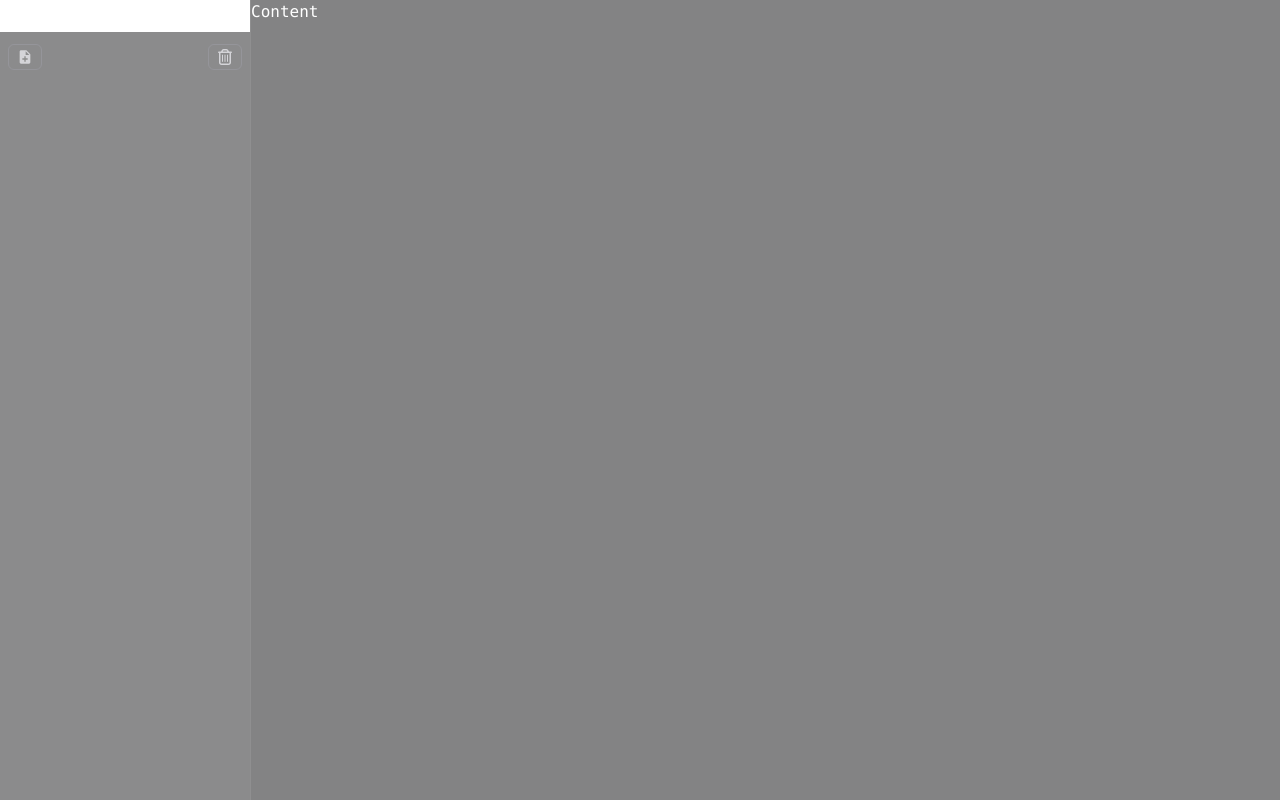
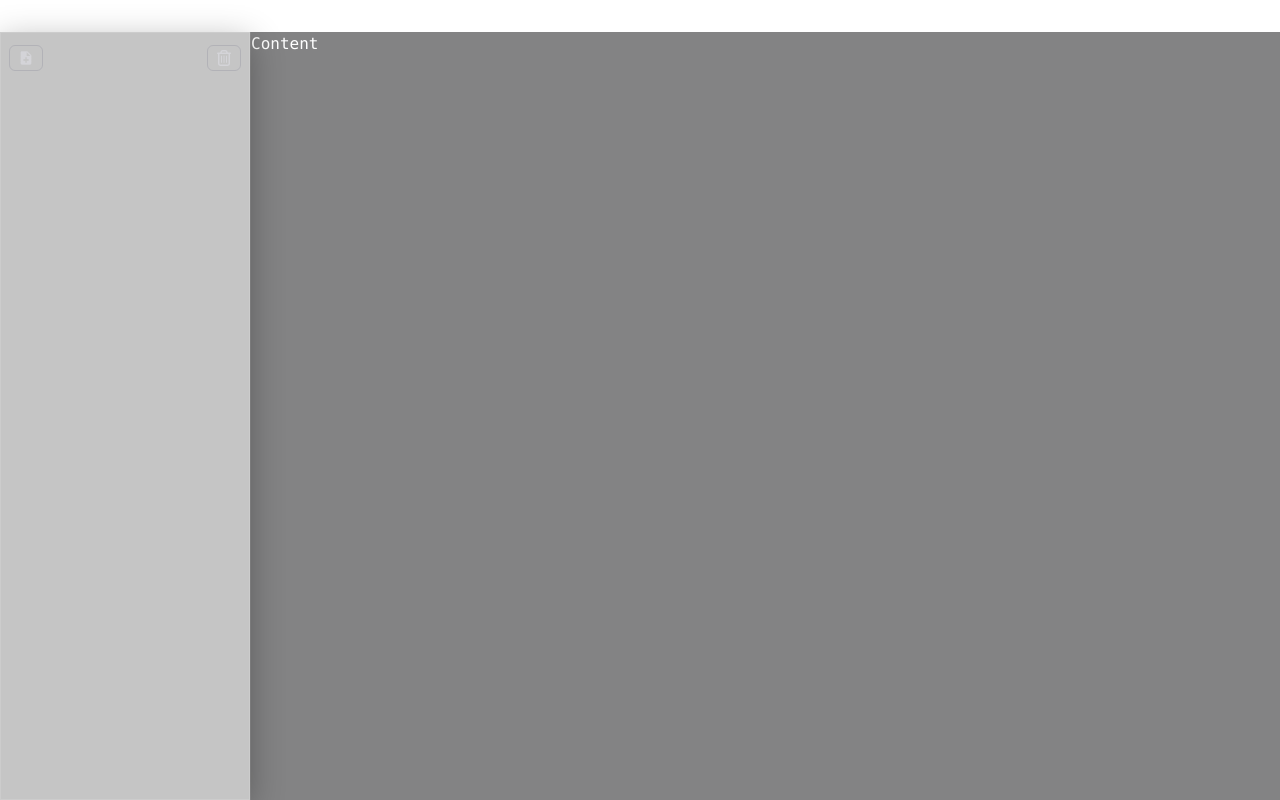
Before and after one commit to abhilov23/notemark, a React (Vite) app: page / in a window 1280 px wide. Built offline with nearby package versions, Linux system fonts and the light colour scheme.

Commit message:
let the margin on top

```diff
--- a/src/main/index.ts
+++ b/src/main/index.ts
@@ -6,29 +6,28 @@ import { electronApp, optimizer, is } from '@electron-toolkit/utils'
 import icon from '../../resources/icon.png?asset'
 
 function createWindow(): void {
-  // Create the browser window.
   const mainWindow = new BrowserWindow({
     width: 900,
     height: 670,
     show: false,
     autoHideMenuBar: true,
-    center:true,
-    title:"Notemark",
-    frame:false,
-    vibrancy:'fullscreen-ui',
+    center: true,
+    title: "Notemark",
+    frame: false,
+    transparent: true,
+    backgroundColor: '#00000000',
     backgroundMaterial: 'acrylic',
-    visualEffectState:'active',
-    titleBarStyle:'hidden',
-    trafficLightPosition: {x:15, y:10},
-    ...(process.platform === 'linux' ? { icon } : {}),
+    titleBarStyle: 'hidden',
     webPreferences: {
       preload: join(__dirname, '../preload/index.js'),
       sandbox: true,
-      contextIsolation: true
-    }
+      contextIsolation: true,
+      backgroundThrottling: false,
+      nodeIntegration: false
+    },
+    ...(process.platform === 'linux' ? { icon } : {}),
   })
 
-  //showing main window when it is shown
   mainWindow.on('ready-to-show', () => {
     mainWindow.show()
   })
@@ -38,8 +37,6 @@ function createWindow(): void {
     return { action: 'deny' }
   })
 
-  // HMR for renderer base on electron-vite cli.
-  // Load the remote URL for development or the local html file for production.
   if (is.dev && process.env['ELECTRON_RENDERER_URL']) {
     mainWindow.loadURL(process.env['ELECTRON_RENDERER_URL'])
   } else {
@@ -47,40 +44,23 @@ function createWindow(): void {
   }
 }
 
-// This method will be called when Electron has finished
-// initialization and is ready to create browser windows.
-// Some APIs can only be used after this event occurs.
 app.whenReady().then(() => {
-  // Set app user model id for windows
   electronApp.setAppUserModelId('com.electron')
 
-  // Default open or close DevTools by F12 in development
-  // and ignore CommandOrControl + R in production.
-  // see https://github.com/alex8088/electron-toolkit/tree/master/packages/utils
   app.on('browser-window-created', (_, window) => {
     optimizer.watchWindowShortcuts(window)
   })
 
-  // IPC test
   ipcMain.on('ping', () => console.log('pong'))
-
   createWindow()
 
   app.on('activate', function () {
-    // On macOS it's common to re-create a window in the app when the
-    // dock icon is clicked and there are no other windows open.
     if (BrowserWindow.getAllWindows().length === 0) createWindow()
   })
 })
 
-// Quit when all windows are closed, except on macOS. There, it's common
-// for applications and their menu bar to stay active until the user quits
-// explicitly with Cmd + Q.
 app.on('window-all-closed', () => {
   if (process.platform !== 'darwin') {
     app.quit()
   }
 })
-
-// In this file you can include the rest of your app's specific main process
-// code. You can also put them in separate files and require them here.
--- a/src/renderer/src/assets/main.css
+++ b/src/renderer/src/assets/main.css
@@ -1,9 +1,7 @@
 @import "tailwindcss";
 
 @layer base {
-    html,
-    body,
-    #root {
+    html, body, #root {
         background: transparent !important;
         height: 100vh;
         width: 100vw;
@@ -16,24 +14,19 @@
 }
 
 @layer base {
-    .bg-transparent {
-        background: transparent !important;
-        backdrop-filter: none !important;
-        -webkit-backdrop-filter: none !important;
+    .glass {
+        background: rgba(24, 24, 27, 0.25);
+        backdrop-filter: blur(20px) saturate(180%);
+        -webkit-backdrop-filter: blur(20px) saturate(180%);
+        border: 1px solid rgba(255, 255, 255, 0.125);
+        box-shadow: 0 8px 32px rgba(0, 0, 0, 0.3);
     }
-
-    .glass {
-    background: rgba(24, 24, 27, 0.5);
-    backdrop-filter: blur(8px);
-    -webkit-backdrop-filter: blur(8px);
-  }
-
 }
 
-header{
+header {
     -webkit-app-region: drag;
 }
 
-button{
+button {
     -webkit-app-region: no-drag;
 }
--- a/src/renderer/src/components/AppLayout.tsx
+++ b/src/renderer/src/components/AppLayout.tsx
@@ -21,7 +21,7 @@ export const Sidebar = ({className, children, ...props}: ComponentProps<"aside">
 
 export const Content = forwardRef<HTMLDivElement, ComponentProps<"div">>(({className, children, ...props}, ref) => (
 
-    <div ref={ref} className={twMerge('flex-1 overflow-auto', className)} {...props}>
+    <div ref={ref} className={twMerge('flex-1 mt-8 overflow-auto', className)} {...props}>
         {children}
     </div>
 ));
--- a/src/renderer/src/components/DraggableTopBar.tsx
+++ b/src/renderer/src/components/DraggableTopBar.tsx
@@ -3,6 +3,6 @@
 
 export const DraggableTopBar = () => {
   return (
-   <header className="absolute inset-0 h-8 bg-transparent"/>
+   <header className="absolute inset-0 h-8 bg-transparent border-2"/>
 )
 }
```
